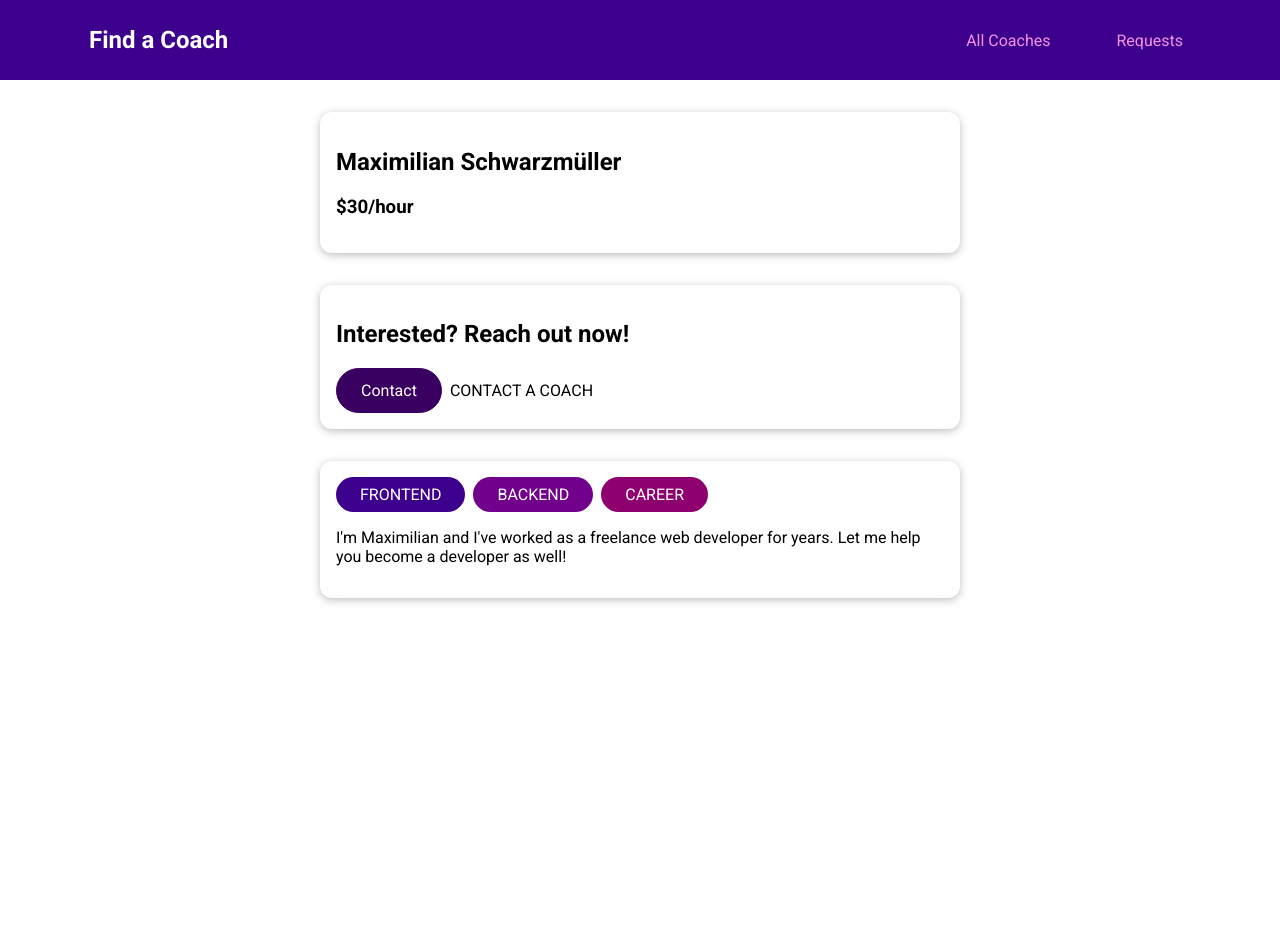
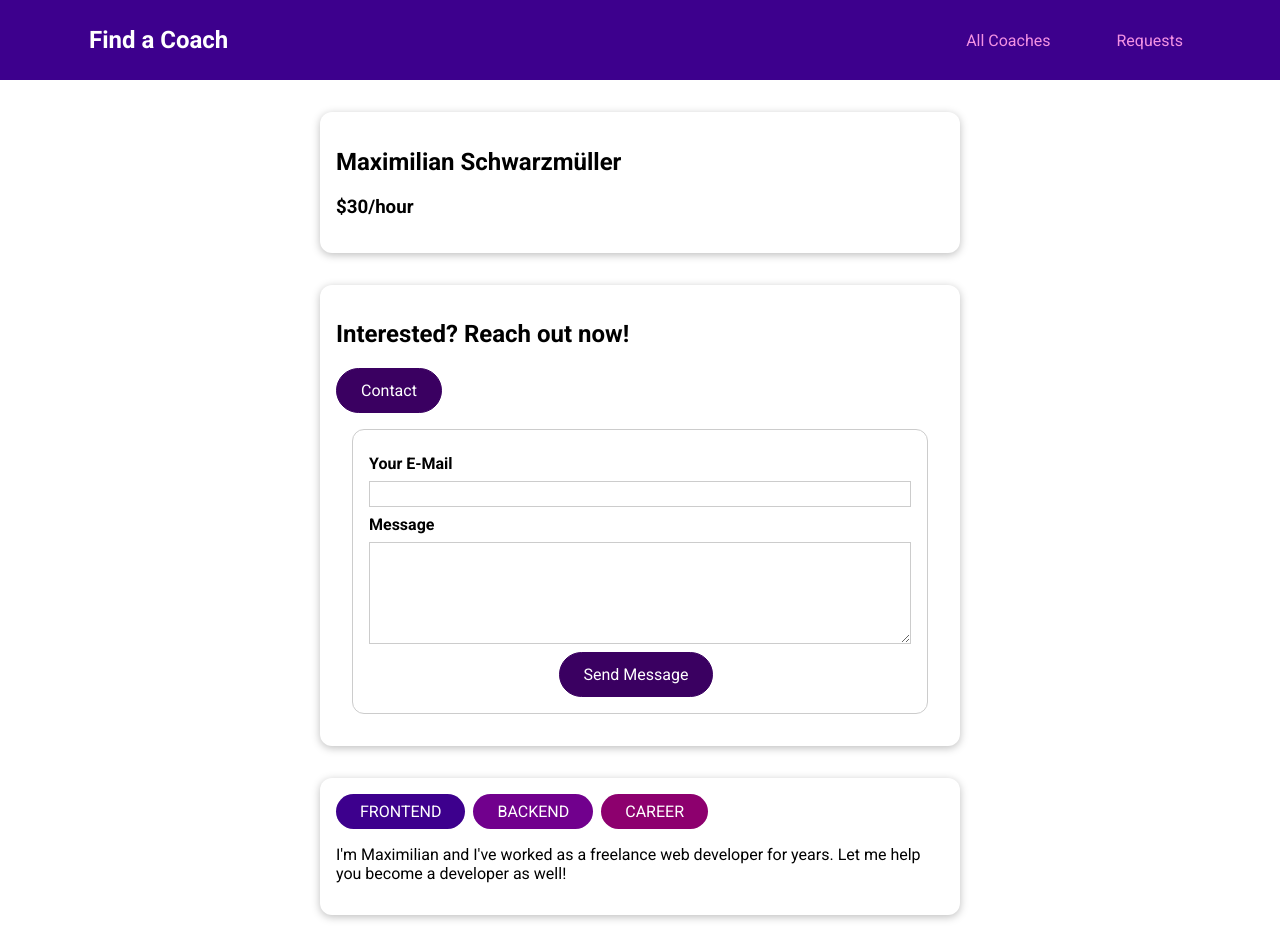
Before and after one commit to mohammad-zrar/find-a-coach, a Vue app: page /coaches/c1/contact in a window 1280 px wide. Before the commit the page ends 800 px from the top, so only its background shows below. Built offline with nearby package versions, Linux system fonts and the light colour scheme.

Commit message:
Working on the Contact Form

```diff
--- a/src/pages/requests/ContactCoach.vue
+++ b/src/pages/requests/ContactCoach.vue
@@ -1 +1,85 @@
-<template>CONTACT A COACH</template>
+<template>
+	<form @submit.prevent="submitForm">
+
+		<div class="form-control">
+			<label for="email">Your E-Mail</label>
+			<input type="email" id="email" v-model.trim="email">
+		</div>
+
+		<div class="form-control">
+			<label for="message">Message</label>
+			<textarea id="message" rows="5" v-model.trim="message"></textarea>
+		</div>
+
+		<div class="actions">
+			<base-button>Send Message</base-button>
+		</div>
+
+		<p class="errors" v-if="!formIsValid">Please enter a valid and non-empty message.</p>
+	</form>
+</template>
+
+<script>
+export default {
+	data() {
+		return {
+			email: '',
+			message: '',
+			formIsValid: true,
+		}
+	},
+	methods: {
+		submitForm() {
+			this.formIsValid = true;
+			if (this.email === '' || !this.email.includes('@') || this.message === '') {
+				this.formIsValid = false;
+				return;
+			}
+		}
+	}
+}
+</script>
+
+<style scoped>
+form {
+	margin: 1rem;
+	border: 1px solid #ccc;
+	border-radius: 12px;
+	padding: 1rem;
+}
+
+.form-control {
+	margin: 0.5rem 0;
+}
+
+label {
+	font-weight: bold;
+	margin-bottom: 0.5rem;
+	display: block;
+}
+
+input,
+textarea {
+	display: block;
+	width: 100%;
+	font: inherit;
+	border: 1px solid #ccc;
+	padding: 0.15rem;
+}
+
+input:focus,
+textarea:focus {
+	border-color: #3d008d;
+	background-color: #faf6ff;
+	outline: none;
+}
+
+.errors {
+	font-weight: bold;
+	color: red;
+}
+
+.actions {
+	text-align: center;
+}
+</style>
```
